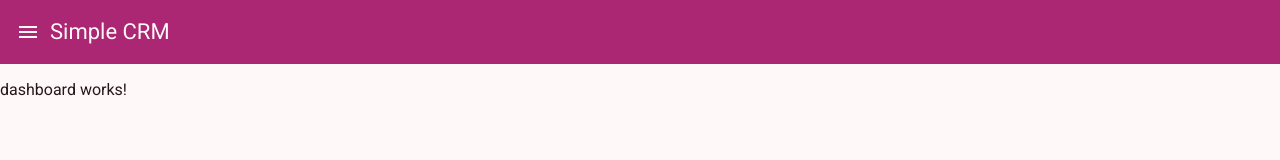
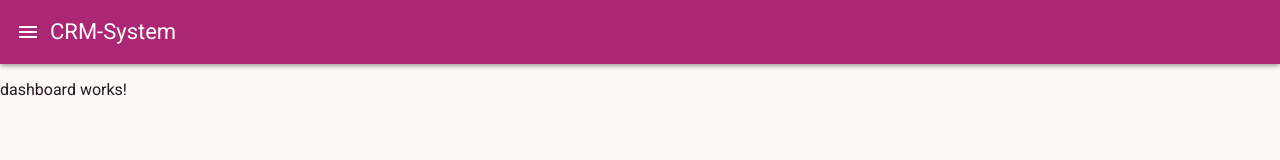
Before and after one commit to NoelKi/CRM-System, an Angular app: page / in a window 1280 px wide. Shown: the top 160 px of the page. Built offline with nearby package versions, Linux system fonts and the light colour scheme.

Commit message:
Refactor app component to use dynamic menu items and update toolbar styling

```diff
--- a/src/app/app.component.html
+++ b/src/app/app.component.html
@@ -11,18 +11,27 @@
         [activated]="rla.isActive"
       >
         <mat-icon matListItemIcon> {{ item.icon }}</mat-icon>
-        @if (!collapsed()) {
         <span matListItemTitle>{{ item.label }}</span>
-        }
       </a>
-      }
+      @if (item.subItems) { @for (subItem of item.subItems; track subItem.label) {
+      <a
+        mat-list-item
+        [routerLink]="subItem.route"
+        routerLinkActive
+        #rla="routerLinkActive"
+        [activated]="rla.isActive"
+      >
+        <mat-icon matListItemIcon> {{ subItem.icon }}</mat-icon>
+        <span matListItemTitle>{{ subItem.label }}</span>
+      </a>
+      } } }
     </mat-nav-list>
   </mat-drawer>
   <mat-drawer-content>
-    <mat-toolbar>
+    <mat-toolbar class="mat-elevation-z3">
       <mat-toolbar-row>
         <mat-icon (click)="drawer.toggle()" style="padding-right: 10px">menu</mat-icon>
-        <span>Simple CRM</span>
+        <span>{{ title }}</span>
       </mat-toolbar-row>
       <router-outlet />
     </mat-toolbar>
--- a/src/app/app.component.scss
+++ b/src/app/app.component.scss
@@ -3,8 +3,8 @@
 }
 
 .mat-toolbar {
-  background-color: var(--mat-primary);
-  color: var(--mat-on-primary);
+  background-color: var(--sys-primary);
+  color: var(--sys-on-primary);
 }
 
 .sidenav {
--- a/src/app/app.component.ts
+++ b/src/app/app.component.ts
@@ -9,7 +9,15 @@ import { menuItems } from './menuItem';
 @Component({
   selector: 'app-root',
   standalone: true,
-  imports: [RouterOutlet, MatToolbarModule, MatSidenavModule, MatIconModule, MatButtonModule, MatListModule, RouterModule],
+  imports: [
+    RouterOutlet,
+    MatToolbarModule,
+    MatSidenavModule,
+    MatIconModule,
+    MatButtonModule,
+    MatListModule,
+    RouterModule
+  ],
   templateUrl: './app.component.html',
   styleUrl: './app.component.scss'
 })
@@ -17,6 +25,4 @@ export class AppComponent {
   title = 'CRM-System';
 
   menuItems = signal(menuItems);
-
-  collapsed = signal(false);
 }
--- a/src/styles.scss
+++ b/src/styles.scss
@@ -1,4 +1,3 @@
-
 // Custom Theming for Angular Material
 // For more information: https://material.angular.io/guide/theming
 @use '@angular/material' as mat;
@@ -29,9 +28,7 @@
 
 :root {
   @include mat.all-component-themes(m3.$light-theme);
-  --mat-primary: #{m3.$primary}; // Greift auf den 50er Wert in der Primärfa
-  --mat-on-primary: #{m3.$onPrimary};
-  // --mat-secondary: #{map.get(m3.$secondary, 50)};
+  @include mat.system-level-colors(m3.$light-theme);
 }
 
 // Comment out the line below if you want to use the pre-defined typography utility classes.
@@ -42,5 +39,11 @@
 // @include mat.color-variants-backwards-compatibility($CRM-System-theme);
 /* You can add global styles to this file, and also import other style files */
 
-html, body { height: 100%; }
-body { margin: 0; font-family: Roboto, "Helvetica Neue", sans-serif; }
+html,
+body {
+  height: 100%;
+}
+body {
+  margin: 0;
+  font-family: Roboto, 'Helvetica Neue', sans-serif;
+}
```
